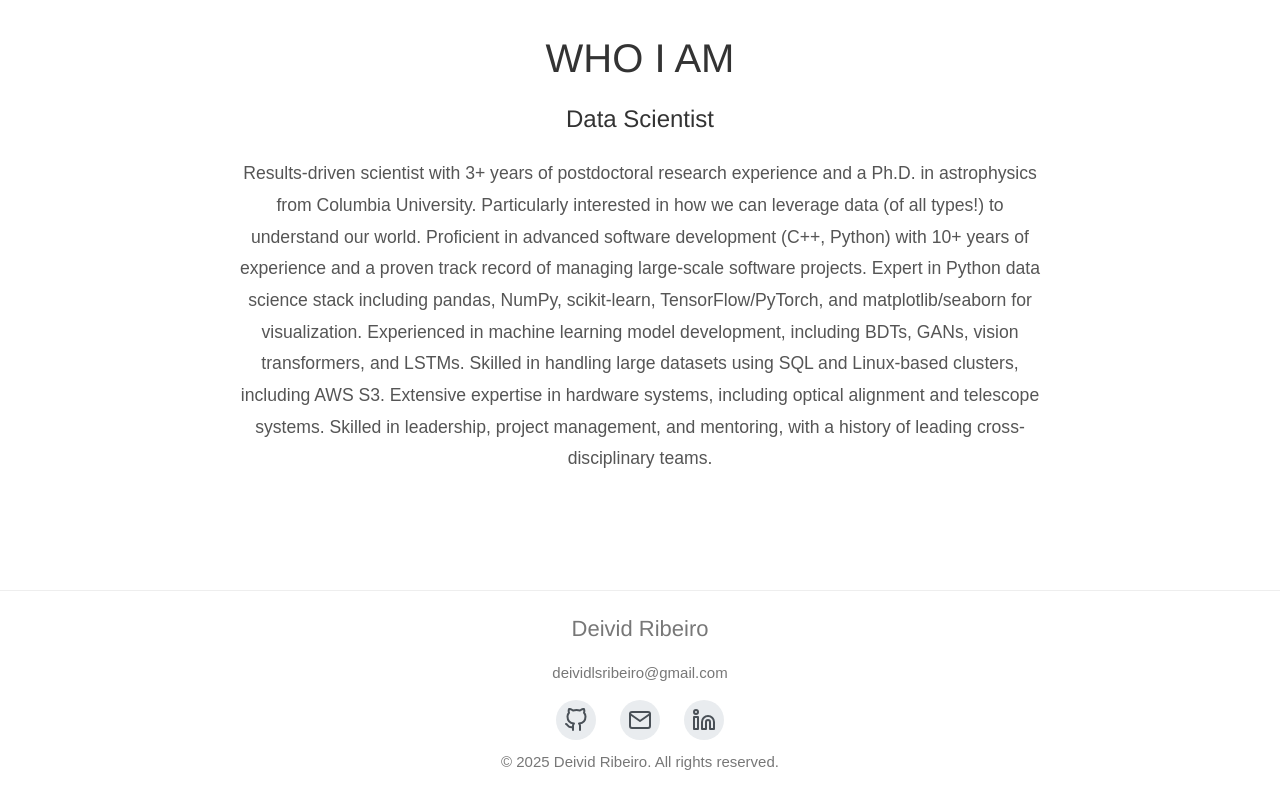
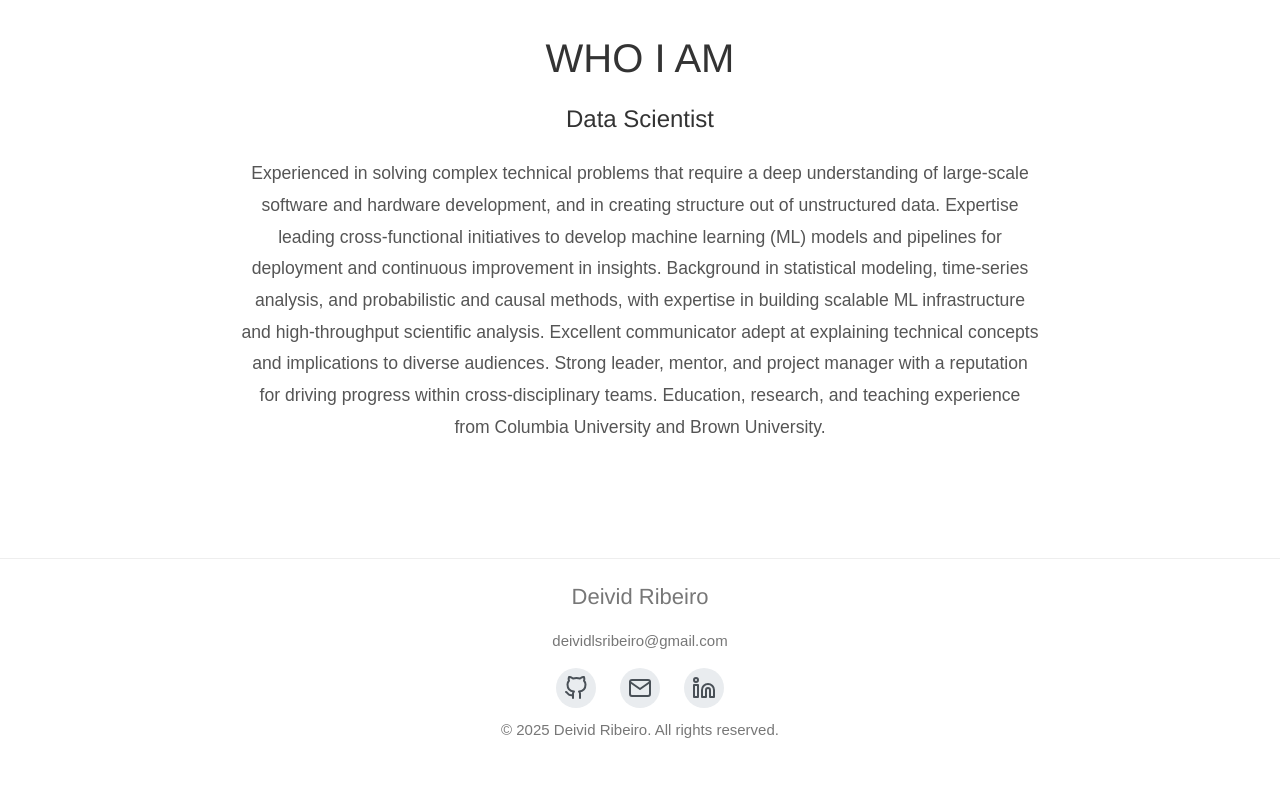
Before and after one commit to deividribeiro/deividribeiro.github.io, a Jekyll site: the page built from index.html, in a window 1280 px wide, cut to the strip 494-1303 px from the top of the page. Built offline with Jekyll 4.4.1, drawn with Linux system fonts in a browser that asks for light colours; after the commit the page ends 1271 px from its top, so only the background shows below that.

Commit message:
Updated with latest edits to resume and bio.

```diff
--- a/_data/bio.yml
+++ b/_data/bio.yml
@@ -1,6 +1,6 @@
 name: "Deivid Ribeiro"
 title: "Data Scientist"
-bio: "Results-driven scientist with 3+ years of postdoctoral research experience and a Ph.D. in astrophysics from Columbia University. Particularly interested in how we can leverage data (of all types!) to understand our world. Proficient in advanced software development (C++, Python) with 10+ years of experience and a proven track record of managing large-scale software projects. Expert in Python data science stack including pandas, NumPy, scikit-learn, TensorFlow/PyTorch, and matplotlib/seaborn for visualization. Experienced in machine learning model development, including BDTs, GANs, vision transformers, and LSTMs. Skilled in handling large datasets using SQL and Linux-based clusters, including AWS S3. Extensive expertise in hardware systems, including optical alignment and telescope systems. Skilled in leadership, project management, and mentoring, with a history of leading cross-disciplinary teams."
+bio: "Experienced in solving complex technical problems that require a deep understanding of large-scale software and hardware development, and in creating structure out of unstructured data. Expertise leading cross-functional initiatives to develop machine learning (ML) models and pipelines for deployment and continuous improvement in insights. Background in statistical modeling, time-series analysis, and probabilistic and causal methods, with expertise in building scalable ML infrastructure and high-throughput scientific analysis. Excellent communicator adept at explaining technical concepts and implications to diverse audiences. Strong leader, mentor, and project manager with a reputation for driving progress within cross-disciplinary teams. Education, research, and teaching experience from Columbia University and Brown University."
 email: deividlsribeiro@gmail.com
 github: https://github.com/deividribeiro
 linkedin: https://www.linkedin.com/in/deividlsribeiro
--- a/_includes/navigation.html
+++ b/_includes/navigation.html
@@ -7,7 +7,7 @@
       <ul class="nav-menu">
         <li><a href="{{ site.baseurl }}/work">Work Experience</a></li>
         <li><a href="{{ site.baseurl }}/research">Research</a></li>
-        <li><a href="{{ site.baseurl }}/cv">CV</a></li>
+        <li><a href="{{ site.baseurl }}/resume">Resume</a></li>
         <li><a href="{{ site.baseurl }}/projects">Projects</a></li>
       </ul>
     </div>
--- a/assets/css/style.css
+++ b/assets/css/style.css
@@ -503,8 +503,8 @@
   margin-bottom: 0;
 }
 
-/* ===== CV PAGE STYLES ===== */
-.cv-container {
+/* ===== Resume PAGE STYLES ===== */
+.resume-container {
   max-width: 1000px;
   margin: 2rem auto;
   padding: 0 var(--spacing-sm);
@@ -523,7 +523,7 @@
   border: none;
 }
 
-.cv-actions {
+.resume-actions {
   margin-bottom: var(--spacing-sm);
   text-align: center;
 }
@@ -731,7 +731,7 @@
     width: 100%; /* Make text take full width */
   }
 
-  /* CV page responsive */
+  /* resume page responsive */
   .pdf-viewer {
     height: 600px;
   }
```
Also changed, not shown: cv.html (deleted, +0 -16 lines), resume.html (added, +16 -0 lines), assets/images/Twitter_Logo_Blue.png (deleted), assets/images/profile.png (deleted), 1 other file.
